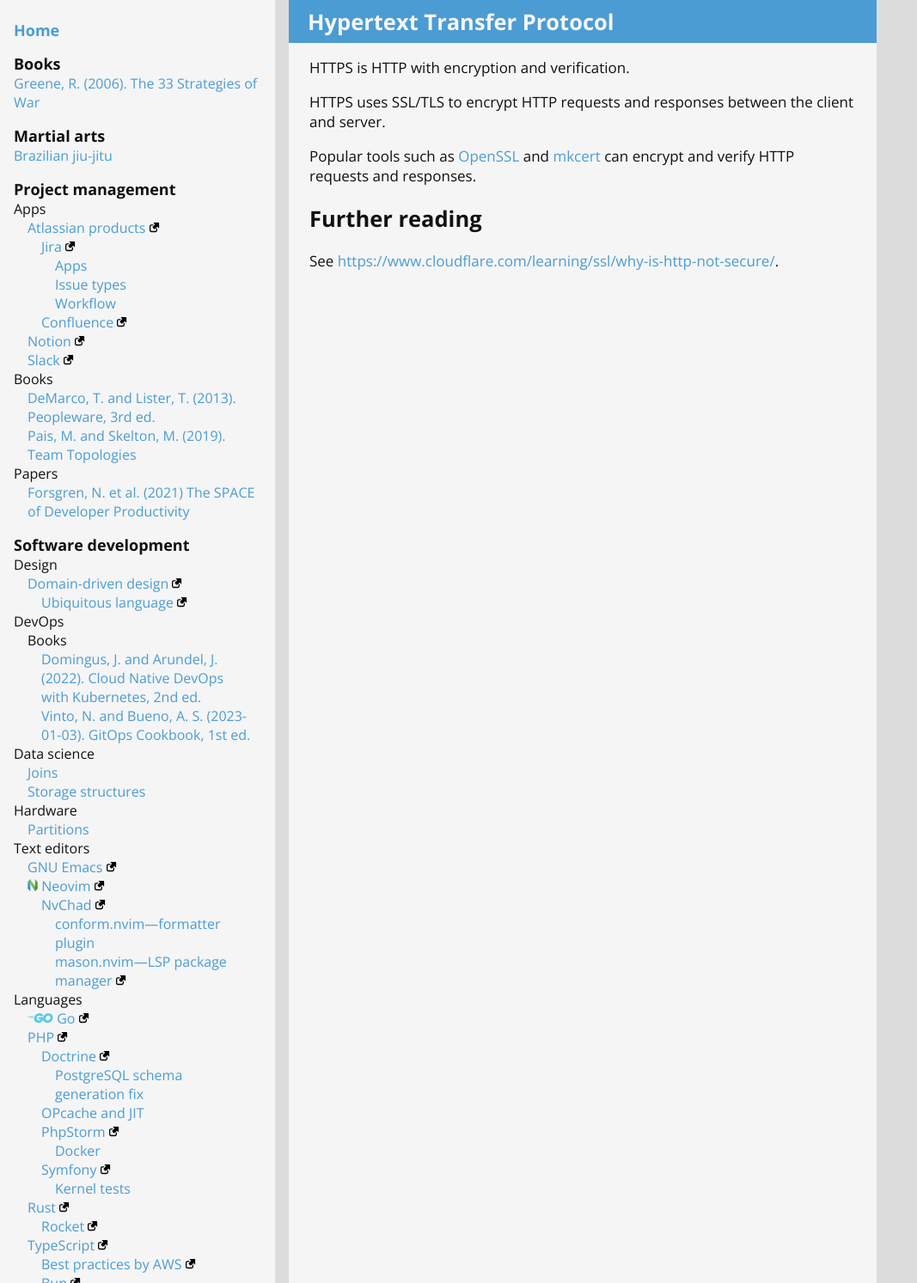
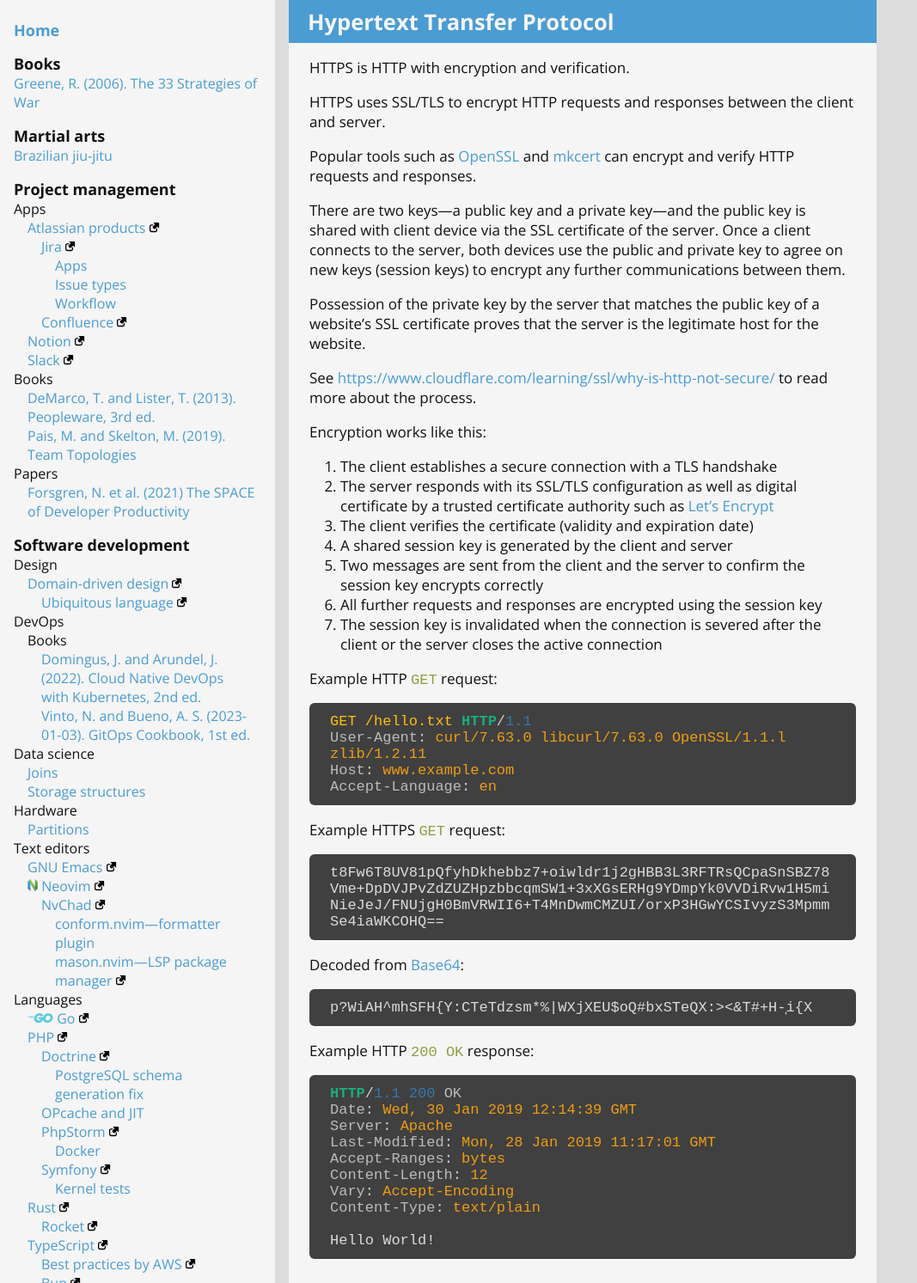
Before and after one commit to ganiulis/personal-notes, a Jekyll site: the page built from software-development/web-fundamentals/http.md, in a window 1280 px wide. Shown: the whole page at 86% size, without its empty margins (0-1067 px from the left). Built offline with Jekyll 4.4.1, drawn with Linux system fonts in a browser that asks for light colours; our own code applies the rules of GitHub Pages for plain Markdown files.

Commit message:
Add notes

````diff
--- a/software-development/web-fundamentals/http.md
+++ b/software-development/web-fundamentals/http.md
@@ -10,6 +10,54 @@ HTTPS uses SSL/TLS to encrypt HTTP requests and responses between the client and
 
 Popular tools such as [OpenSSL](https://www.openssl.org) and [mkcert](https://github.com/FiloSottile/mkcert) can encrypt and verify HTTP requests and responses.
 
-## Further reading
+There are two keys—a public key and a private key—and the public key is shared with client device via the SSL certificate of the server. Once a client connects to the server, both devices use the public and private key to agree on new keys (session keys) to encrypt any further communications between them.
 
-See <https://www.cloudflare.com/learning/ssl/why-is-http-not-secure/>.
+Possession of the private key by the server that matches the public key of a website's SSL certificate proves that the server is the legitimate host for the website.
+
+See <https://www.cloudflare.com/learning/ssl/why-is-http-not-secure/> to read more about the process.
+
+Encryption works like this:
+
+1. The client establishes a secure connection with a TLS handshake
+2. The server responds with its SSL/TLS configuration as well as digital certificate by a trusted certificate authority such as [Let's Encrypt](https://letsencrypt.org)
+3. The client verifies the certificate (validity and expiration date)
+4. A shared session key is generated by the client and server
+5. Two messages are sent from the client and the server to confirm the session key encrypts correctly
+6. All further requests and responses are encrypted using the session key
+7. The session key is invalidated when the connection is severed after the client or the server closes the active connection
+
+Example HTTP `GET` request:
+
+```http
+GET /hello.txt HTTP/1.1
+User-Agent: curl/7.63.0 libcurl/7.63.0 OpenSSL/1.1.l zlib/1.2.11
+Host: www.example.com
+Accept-Language: en
+```
+
+Example HTTPS `GET` request:
+
+```
+t8Fw6T8UV81pQfyhDkhebbz7+oiwldr1j2gHBB3L3RFTRsQCpaSnSBZ78Vme+DpDVJPvZdZUZHpzbbcqmSW1+3xXGsERHg9YDmpYk0VVDiRvw1H5miNieJeJ/FNUjgH0BmVRWII6+T4MnDwmCMZUI/orxP3HGwYCSIvyzS3MpmmSe4iaWKCOHQ==
+```
+
+Decoded from [Base64](https://en.wikipedia.org/wiki/Base64):
+
+```
+p?WiAH^mhSFH{Y:CTeTdzsm*%|WXjXEU$oQ#bxSTeQX:><&T#+H-̦i{X
+```
+
+Example HTTP `200 OK` response:
+
+```http
+HTTP/1.1 200 OK
+Date: Wed, 30 Jan 2019 12:14:39 GMT
+Server: Apache
+Last-Modified: Mon, 28 Jan 2019 11:17:01 GMT
+Accept-Ranges: bytes
+Content-Length: 12
+Vary: Accept-Encoding
+Content-Type: text/plain
+
+Hello World!
+```
````
